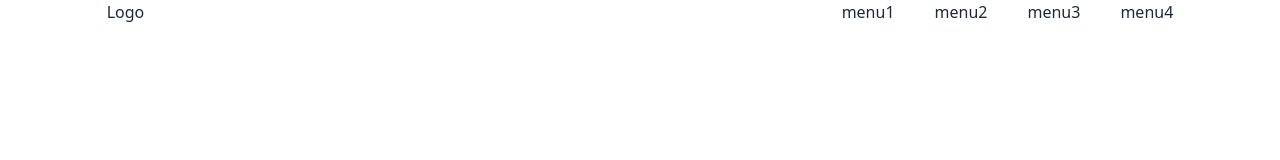
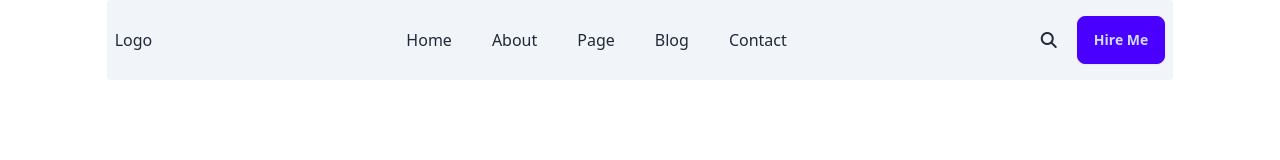
Before and after one commit to nexgensoft0/sports-club, a plain HTML site: page index.html in a window 1280 px wide. Drawn offline with nearby package versions, Linux system fonts and the light colour scheme.

Commit message:
navbar done

```diff
--- a/index.html
+++ b/index.html
@@ -10,17 +10,31 @@
       type="text/css"
     />
     <script src="https://cdn.tailwindcss.com"></script>
+    <link
+      rel="stylesheet"
+      href="https://cdnjs.cloudflare.com/ajax/libs/font-awesome/6.7.2/css/all.min.css"
+      integrity="sha512-Evv84Mr4kqVGRNSgIGL/F/aIDqQb7xQ2vcrdIwxfjThSH8CSR7PBEakCr51Ck+w+/U6swU2Im1vVX0SVk9ABhg=="
+      crossorigin="anonymous"
+      referrerpolicy="no-referrer"
+    />
   </head>
   <body>
     <header>
-      <nav class="flex justify-between mx-auto w-10/12">
+      <nav
+        class="flex justify-between items-center mx-auto w-10/12 py-4 bg-slate-100 p-2 rounded"
+      >
         <h1>Logo</h1>
         <ul class="flex gap-10">
-          <li><a href="">menu1</a></li>
-          <li><a href="">menu2</a></li>
-          <li><a href="">menu3</a></li>
-          <li><a href="">menu4</a></li>
+          <li><a href="">Home</a></li>
+          <li><a href="">About</a></li>
+          <li><a href="">Page</a></li>
+          <li><a href="">Blog</a></li>
+          <li><a href="">Contact</a></li>
         </ul>
+        <div class="flex items-center gap-5">
+          <i class="fas fa-search"></i>
+          <button class="btn btn-primary">Hire Me</button>
+        </div>
       </nav>
     </header>
     <main></main>
```
